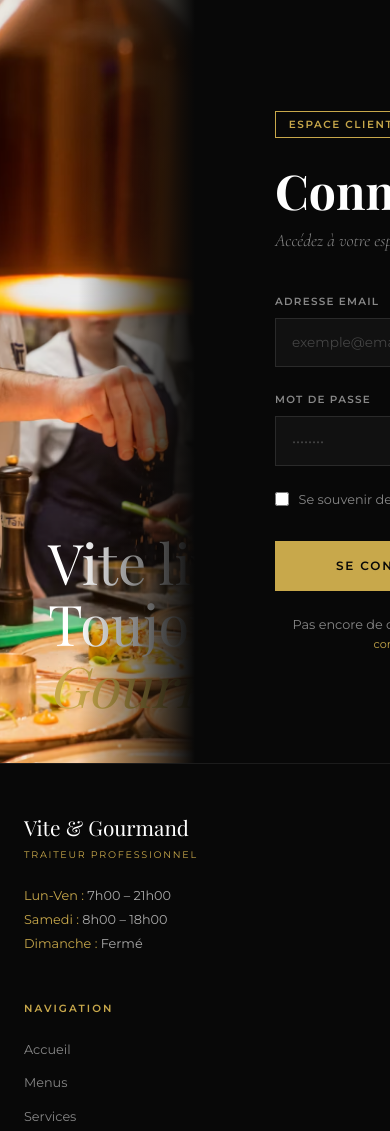
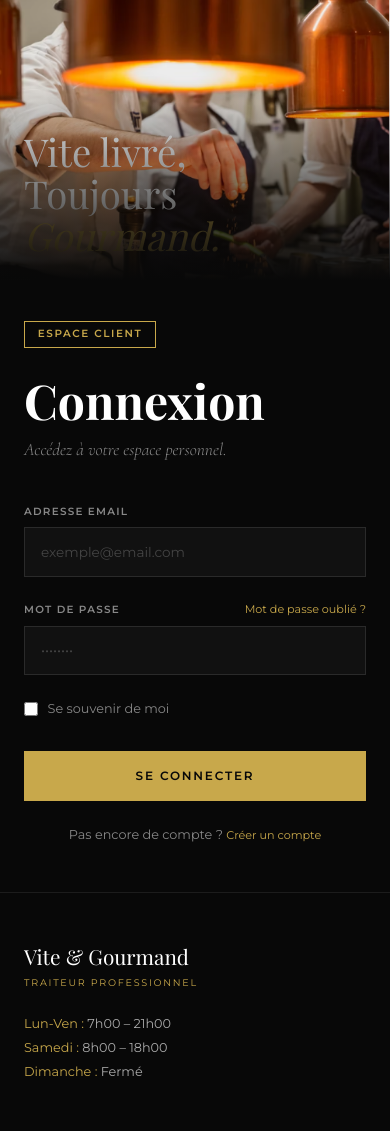
Before and after one commit to Neyth97/vite-et-gourmand, a PHP site: page /HTML/connexion.html in a window 390 px wide; the page is wider, and only the part inside the window is pictured. Shown: the part 93-1224 px from the top of that part. Run offline with PHP 8.4, Linux system fonts and the light colour scheme; some web fonts are replaced.

Commit message:
connexion : responsive mobile page de connexion

```diff
--- a/CSS/connexion.css
+++ b/CSS/connexion.css
@@ -216,3 +216,45 @@
   text-align: center;
   margin: 0;
 }
+
+/* ============================================================
+   Responsive — mobile (< lg = 992px)
+   ============================================================ */
+@media (max-width: 991.98px) {
+
+  /* Layout en colonne */
+  .connexion-wrapper {
+    flex-direction: column;
+    min-height: auto;
+  }
+
+  /* Colonne image : hauteur fixe en haut */
+  .connexion-img-col {
+    flex: none;
+    width: 100%;
+    height: 280px;
+    max-height: none;
+  }
+
+  /* Remplacer le fondu latéral par un fondu vers le bas */
+  .connexion-img-col::after {
+    background: linear-gradient(to bottom, transparent 30%, #080808 100%);
+  }
+
+  .connexion-img-overlay {
+    bottom: 1.5rem;
+    left: 1.5rem;
+  }
+
+  .connexion-img-overlay h1 {
+    font-size: 2.4rem;
+  }
+
+  /* Colonne formulaire : pleine largeur, padding réduit */
+  .connexion-form-col {
+    flex: none;
+    width: 100%;
+    padding: 2.5rem 1.5rem 3rem;
+    align-items: flex-start;
+  }
+}
```
